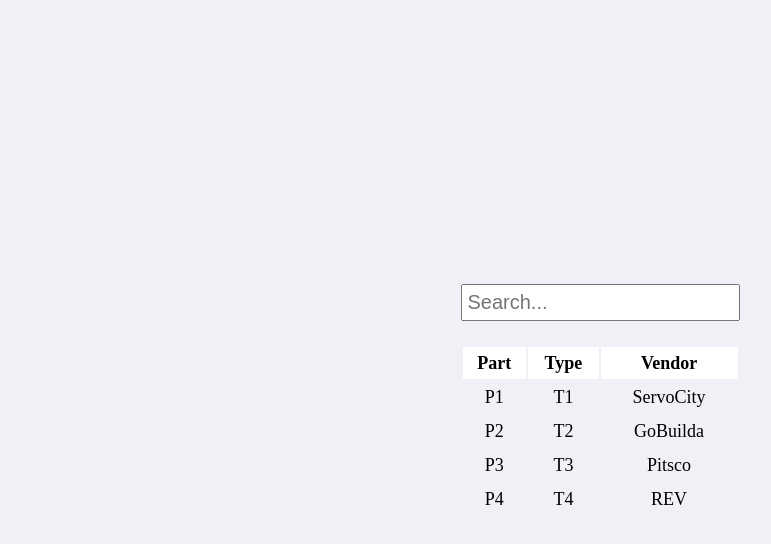
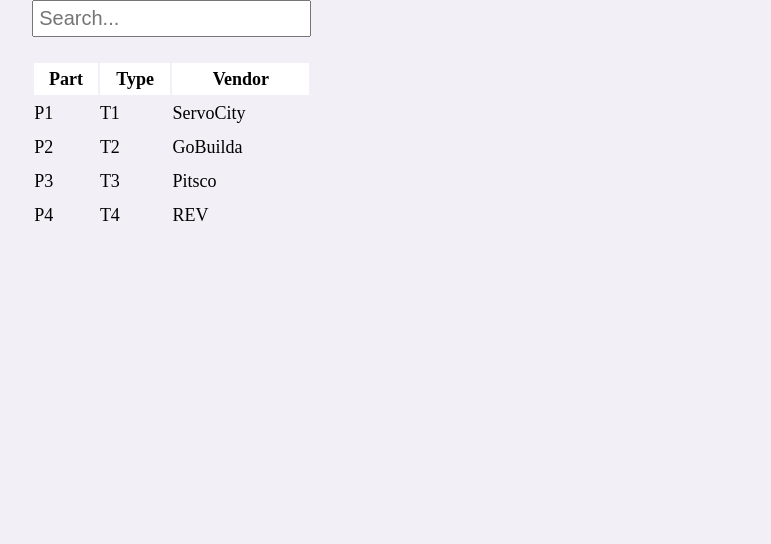
Before and after one commit to Spark10000/Spark10000.github.io, a plain HTML site: page index.html in a window 1280 px wide. Shown: the whole page, without its empty margins (190-961 px from the left). Drawn offline with Linux system fonts and the light colour scheme.

Commit message:
Still Debuging

```diff
--- a/style.css
+++ b/style.css
@@ -1,18 +1,18 @@
 * {
   padding: 0;
   margin: 0;
-  box-sizing: border-box;
+  box-sizing: content-box;
 }
 body {
   display: flex;
-  justify-content: center;
-  align-items: center;
+  justify-content: top;
+  align-items: top;
   max-width:auto;
-  height: 50vh;
+  height: auto;
   font-size: 18px;
 }
 table {
-  text-align: center;
+  text-align: top;
   width: 100%;
 }
 #MyText {
```
